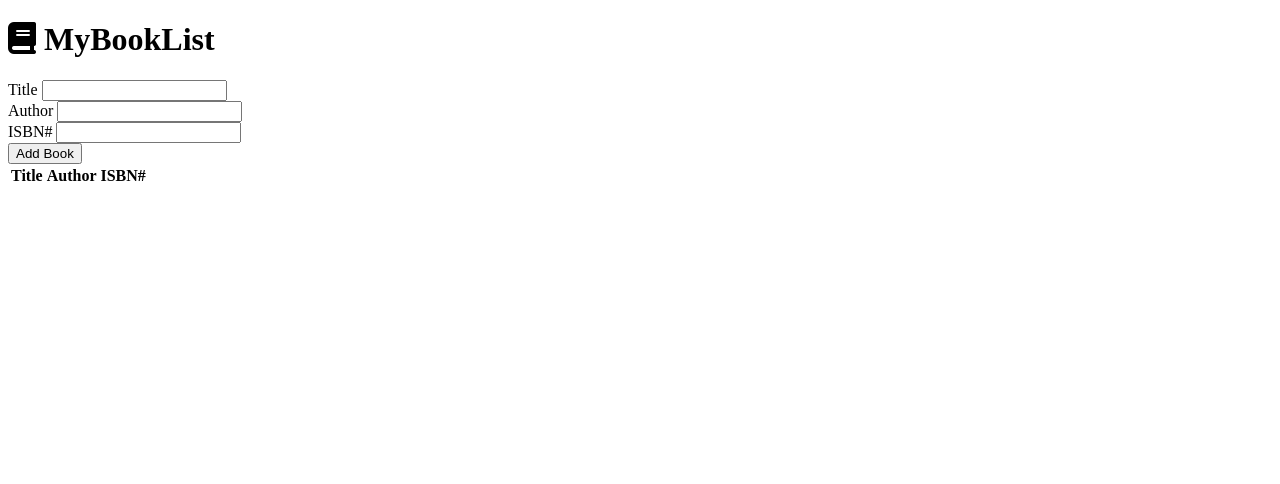
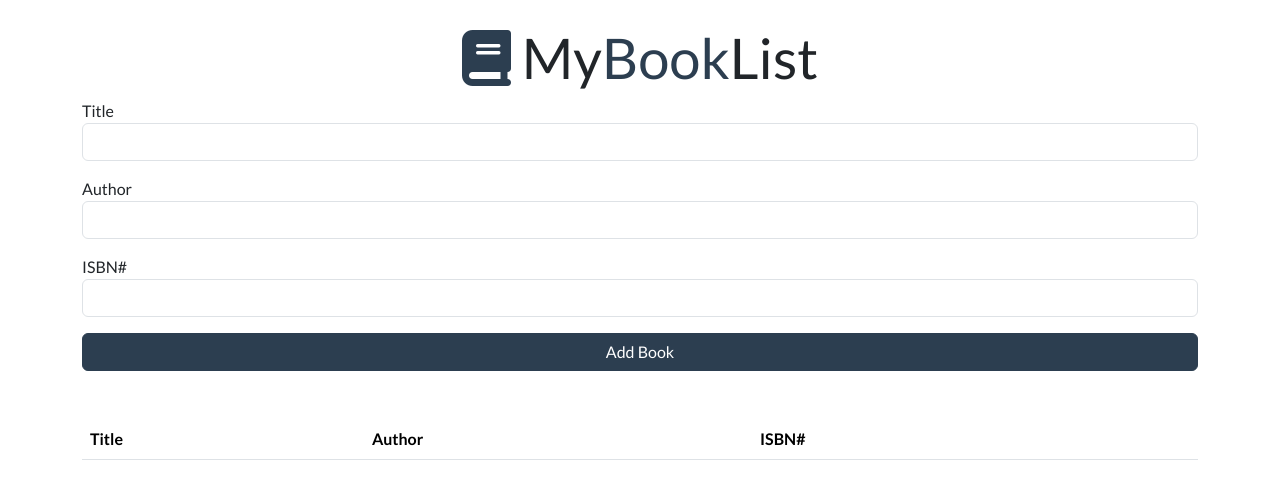
Before and after one commit to vc743/MyBookList, a plain HTML site: page index.html in a window 1280 px wide. Drawn offline with Linux system fonts and the light colour scheme; the site is published under a folder, as on GitHub Pages, so addresses that start at the root find nothing.

Commit message:
styles and favicon fixed

```diff
--- a/index.html
+++ b/index.html
@@ -3,9 +3,9 @@
 <head>
     <meta charset="UTF-8">
     <meta name="viewport" content="width=device-width, initial-scale=1.0">
-    <link rel="stylesheet" href="/bootstrapTheme/bootstrap.min.css">
+    <link rel="stylesheet" href="./bootstrapTheme/bootstrap.min.css">
     <link rel="stylesheet" href="https://cdnjs.cloudflare.com/ajax/libs/font-awesome/6.6.0/css/all.min.css" integrity="sha512-Kc323vGBEqzTmouAECnVceyQqyqdsSiqLQISBL29aUW4U/M7pSPA/gEUZQqv1cwx4OnYxTxve5UMg5GT6L4JJg==" crossorigin="anonymous" referrerpolicy="no-referrer" />
-    <link rel="icon" href="/books.png">
+    <link rel="icon" href="./books.png">
     <title>MyBookList</title>
 </head>
 <body>
```
